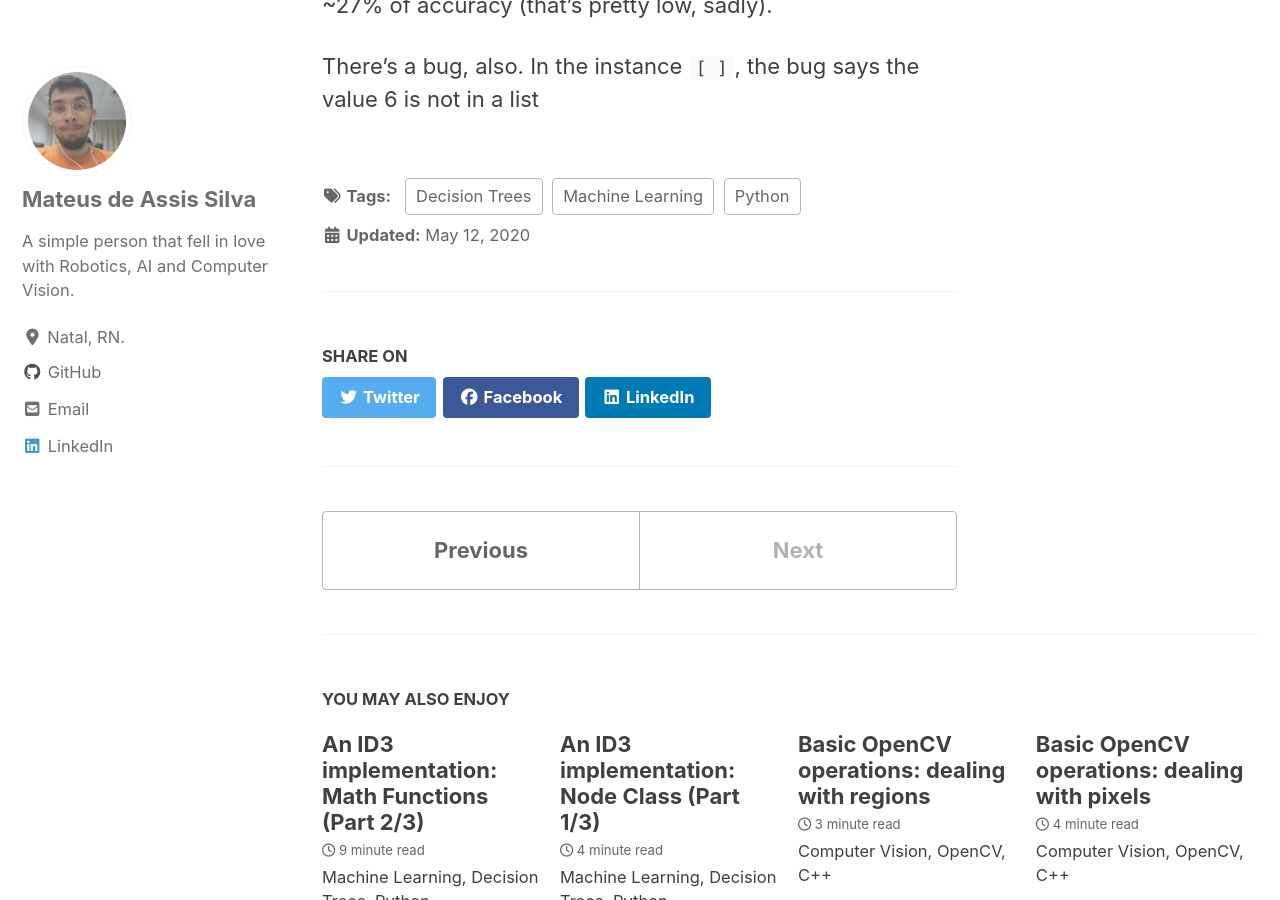
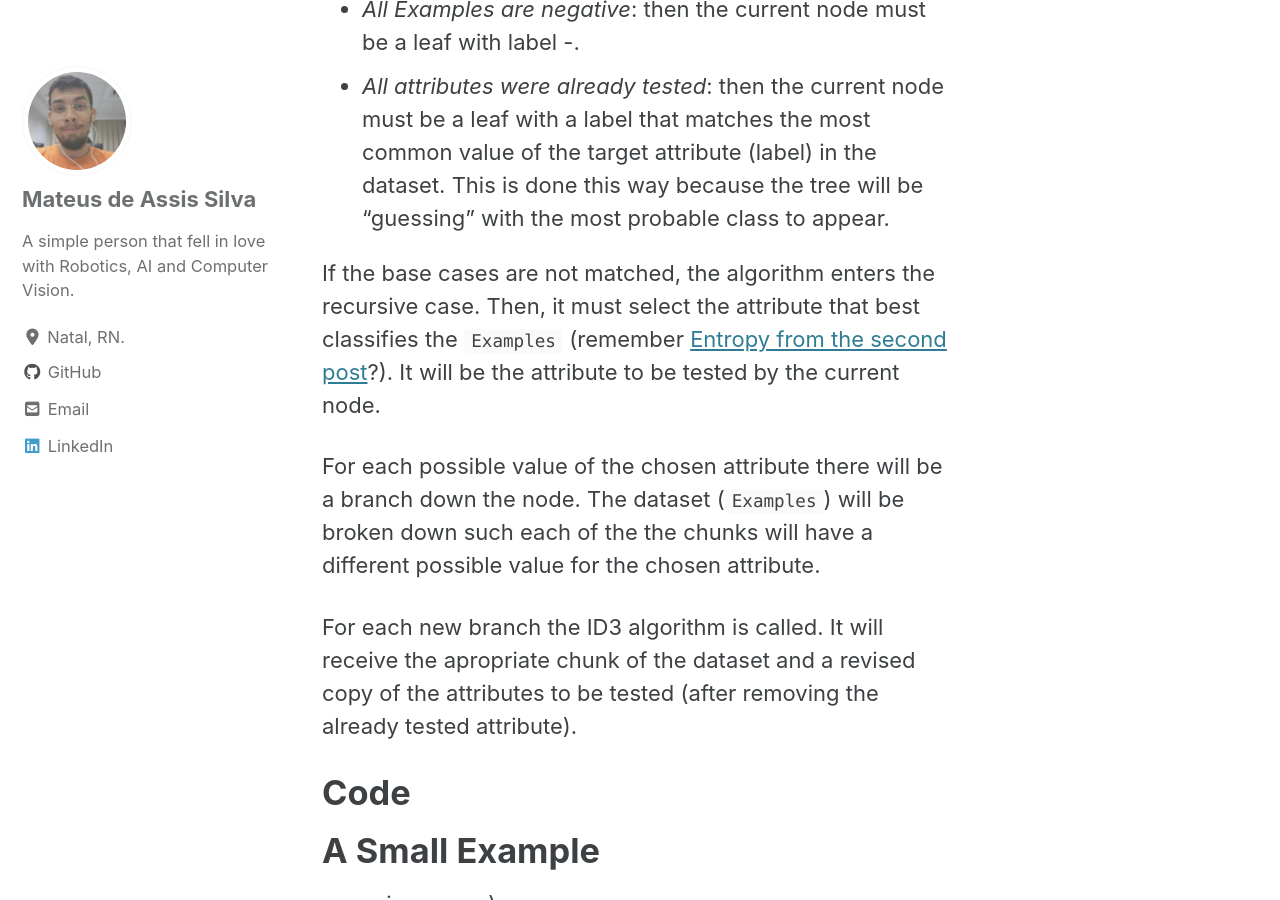
Before and after one commit to mtxslv/mtxslv.github.io, a Jekyll site: the page built from _posts/2020-05-12-id3_part_3.md, in a window 1280 px wide and 900 px high, scrolled down 3728 px. Built offline with Jekyll 4.4.1, drawn with Linux system fonts in a browser that asks for light colours; cached includes are drawn as plain includes; nearby versions of some CDN libraries; some of the changed text lies outside the part shown.

Commit message:
id3 post algorithm explanation

````diff
--- a/_posts/2020-05-12-id3_part_3.md
+++ b/_posts/2020-05-12-id3_part_3.md
@@ -16,7 +16,14 @@
   <figcaption>Decision Tree for Should I Play Tennis?: Mitchell, p.53</figcaption>
 </figure>>
 
-It is important to notice there are more than just one algorithm for creating Decision Trees. As explained in the first post, I will focus on the _Iterative Dichotommiser 3_ algorithm (ID3).
+For numerical data, there is a simple way of visualizing how the decision tree makes decision: it creates hyperplane decision boundaries perpendicular to the coordinate axes.
+
+<figure>
+  <img src="/images/posts_images/2020-05-12-id3_part_3/FeatureSpaceWithDecisionBoundaries.png" alt="Feature Space With Decision Boundaries">
+  <figcaption>Feature Space With Decision Boundaries: Duda, ch.8, p.8</figcaption>
+</figure>>
+
+It is important to mention there are more than just one algorithm for creating Decision Trees. As explained in the first post, I will focus on the _Iterative Dichotommiser 3_ algorithm (ID3).
 
 # The Algorithm
 
@@ -46,6 +53,12 @@
 * _All Examples are negative_: then the current node must be a leaf with label -.
 * _All attributes were already tested_: then the current node must be a leaf with a label that matches the most common value of the target attribute (label) in the dataset. This is done this way because the tree will be "guessing" with the most probable class to appear.
 
+If the base cases are not matched, the algorithm enters the recursive case. Then, it must select the attribute that best classifies the ```Examples``` (remember [Entropy from the second post](https://mtxslv.github.io/id3_part_2/#entropy-of-a-dataset)?). It will be the attribute to be tested by the current node.
+
+For each possible value of the chosen attribute there will be a branch down the node. The dataset (```Examples```) will be broken down such each of the the chunks will have a different possible value for the chosen attribute.
+
+For each new branch the ID3 algorithm is called. It will receive the apropriate chunk of the dataset and a revised copy of the attributes to be tested (after removing the already tested attribute).
+
 # Code
 
 # A Small Example
````
